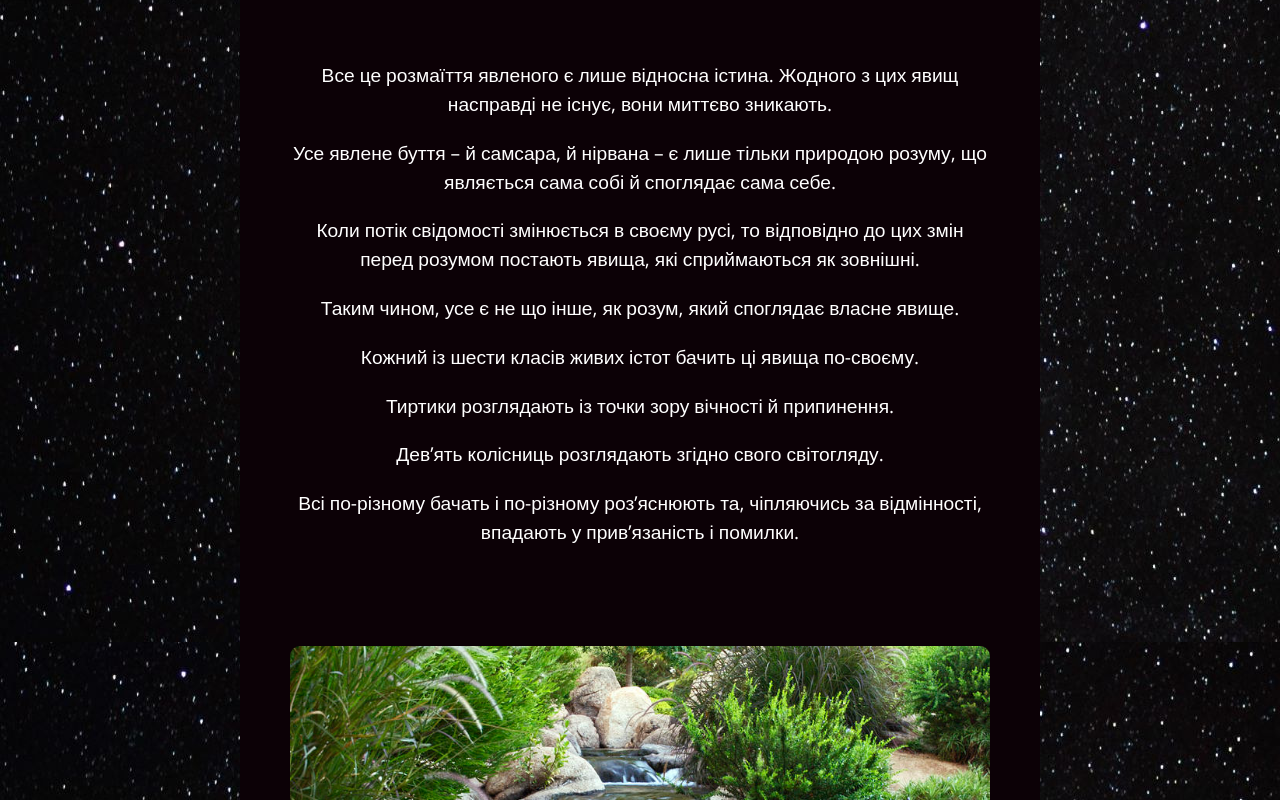
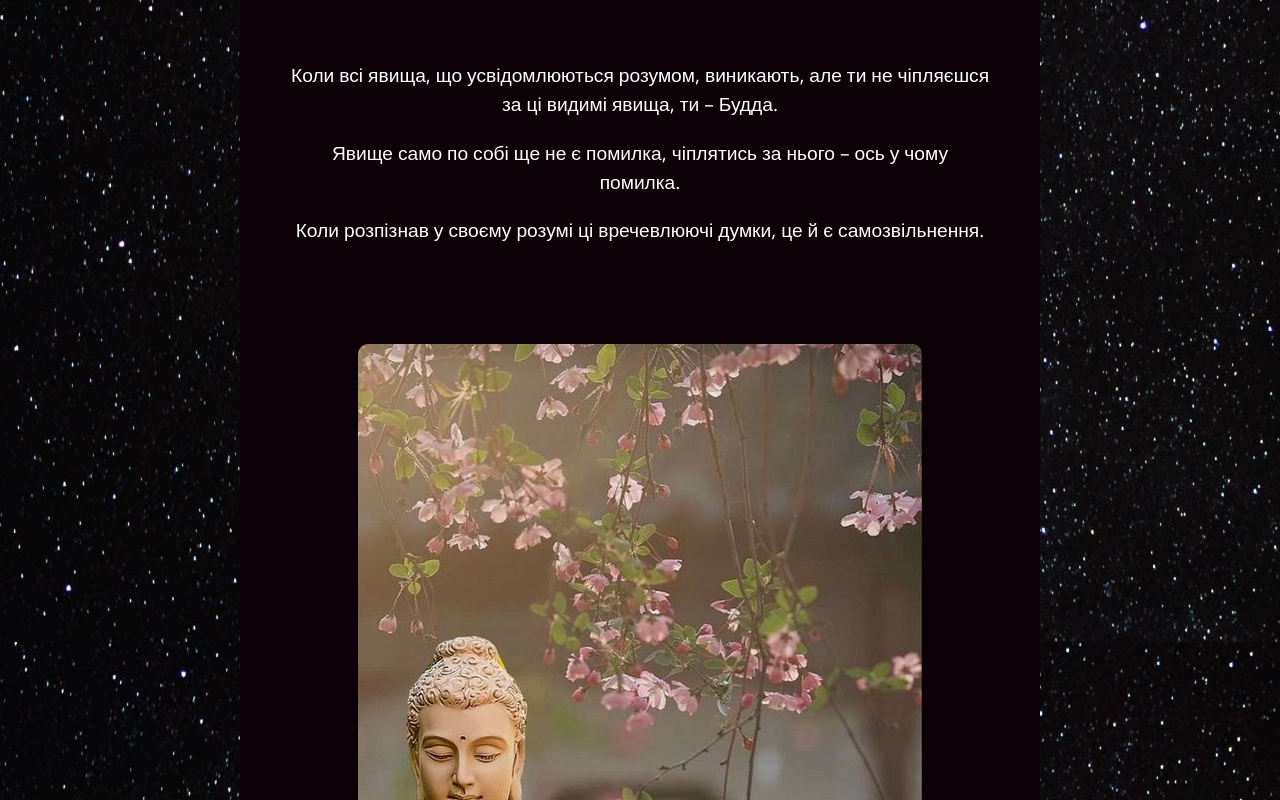
Before and after one commit to MarynaMarkova/RigpaUA, a React (Create React App) app: page / in a window 1280 px wide. Shown: the part 540-1340 px from the top of the page. Built offline with nearby package versions, Linux system fonts and the light colour scheme; a web font is replaced by a local one.

Commit message:
add Piece22

```diff
--- a/src/App.js
+++ b/src/App.js
@@ -1,6 +1,6 @@
 // import RIGPA_FULL from "./RIGPA_FULL.js";
 import rigpa from "./img/rigpa.png";
-import Piece21 from "./Piece21.js";
+import Piece22 from "./Piece22.js";
 // import RandomNuber from "./RandomNumber";
 import "./App.css";
 
@@ -20,7 +20,7 @@ export default function App() {
         </div>{" "}
         {/* <RIGPA_FULL /> */}
         {/* <RandomNuber /> */}
-        <Piece21 />
+        <Piece22 />
         <div className="Author">
           <p>Падмасамбгава </p>
           <p>«Самовизволення через увагу, яка оголює, – </p>
--- /dev/null
+++ b/src/Piece22.js
@@ -0,0 +1,29 @@
+import React from "react";
+import BuddhaBlossom from "./img/BuddhaBlossom.jpg";
+
+export default function Piece21() {
+  return (
+    <div className="Piece21">
+      <h3>21</h3>
+      <br />
+      <p>
+        Коли всі явища, що усвідомлюються розумом, виникають, але ти не
+        чіпляєшся за ці видимі явища, ти – Будда.{" "}
+      </p>
+
+      <p>
+        Явище само по собі ще не є помилка, чіплятись за нього – ось у чому
+        помилка.{" "}
+      </p>
+
+      <p>
+        Коли розпізнав у своєму розумі ці вречевлюючі думки, це й є
+        самозвільнення.
+      </p>
+      <br />
+      <div>
+        <img className="img-fluid" src={BuddhaBlossom} alt="BuddhaBlossom" />
+      </div>
+    </div>
+  );
+}
```
Also changed, not shown: src/Meditations.js (+21 -9 lines), src/RIGPA_FULL.js (+19 -0 lines), src/img/BuddhaBlossom.jpg (added).
